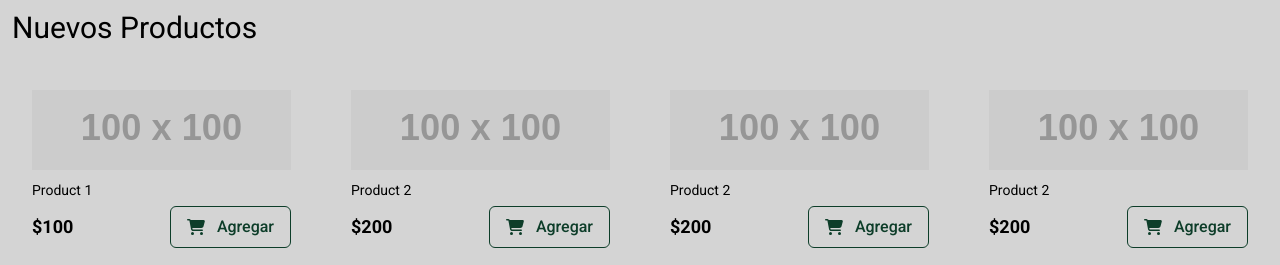
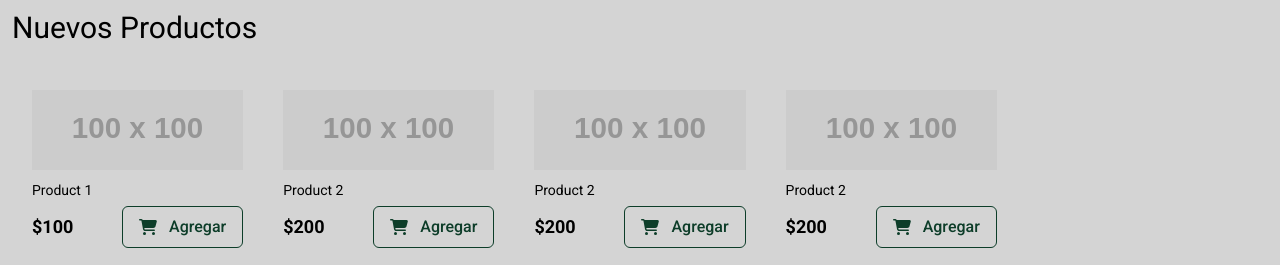
Before and after one commit to ZUR1C4T0/ginvent-ecommerce, a Next.js app: page / in a window 1280 px wide. Shown: the part 587-852 px from the top of the page. Built offline with nearby package versions, Linux system fonts and the light colour scheme.

Commit message:
all products page

```diff
--- /dev/null
+++ b/src/app/products/page.tsx
@@ -0,0 +1,50 @@
+import { Header } from '@/components/Header'
+import { ProductCard } from '@/components/product/ProductCard'
+import { ProductsGrid } from '@/components/product/ProductsGrid'
+
+const products = [
+    {
+        id: 'f7e3e646-647d-4cb1-ac46-40836709c3e5',
+        title: 'Product 1',
+        description: 'Description 1',
+        price: 100,
+        images: ['https://placehold.co/100/png'],
+    },
+    {
+        id: 'f7e3e646-647d-4cb1-ac46-40836709c3e7',
+        title: 'Product 2',
+        description: 'Description 2',
+        price: 200,
+        images: ['https://placehold.co/100/png'],
+    },
+    {
+        id: 'f7e3e646-647d-4cb1-ac46-40836709c3e8',
+        title: 'Product 2',
+        description: 'Description 2',
+        price: 200,
+        images: ['https://placehold.co/100/png'],
+    },
+    {
+        id: 'f7e3e646-647d-4cb1-ac46-40836709c3e9',
+        title: 'Product 2',
+        description: 'Description 2',
+        price: 200,
+        images: ['https://placehold.co/100/png'],
+    },
+]
+
+export default function Products() {
+    return (
+        <>
+            <Header />
+            <div className="container">
+                <h1 className="text-2xl my-3">Todos los productos</h1>
+                <ProductsGrid>
+                    {products.map((product) => (
+                        <ProductCard key={product.id} product={product} />
+                    ))}
+                </ProductsGrid>
+            </div>
+        </>
+    )
+}
--- a/src/components/product/NewProducts.tsx
+++ b/src/components/product/NewProducts.tsx
@@ -1,16 +1,17 @@
 import { Product } from '@/context/cart.store'
 import { ProductCard } from './ProductCard'
+import { ProductsGrid } from './ProductsGrid'
 
 export function NewProducts({ products }: { products: Product[] }) {
     return (
         <div className="container px-3">
             <h2 className="text-3xl my-6">Nuevos Productos</h2>
-            <div className="grid sm:grid-cols-2 gap-5 md:grid-cols-3 lg:grid-cols-4">
+            <ProductsGrid>
                 {products.length > 0 &&
                     products.map((product) => (
                         <ProductCard product={product} key={product.id} />
                     ))}
-            </div>
+            </ProductsGrid>
         </div>
     )
 }
--- /dev/null
+++ b/src/components/product/ProductsGrid.tsx
@@ -0,0 +1,9 @@
+import { PropsWithChildren } from 'react'
+
+export function ProductsGrid({ children }: PropsWithChildren) {
+    return (
+        <div className="grid sm:grid-cols-2 md:grid-cols-3 lg:grid-cols-4 xl:grid-cols-5">
+            {children}
+        </div>
+    )
+}
```
